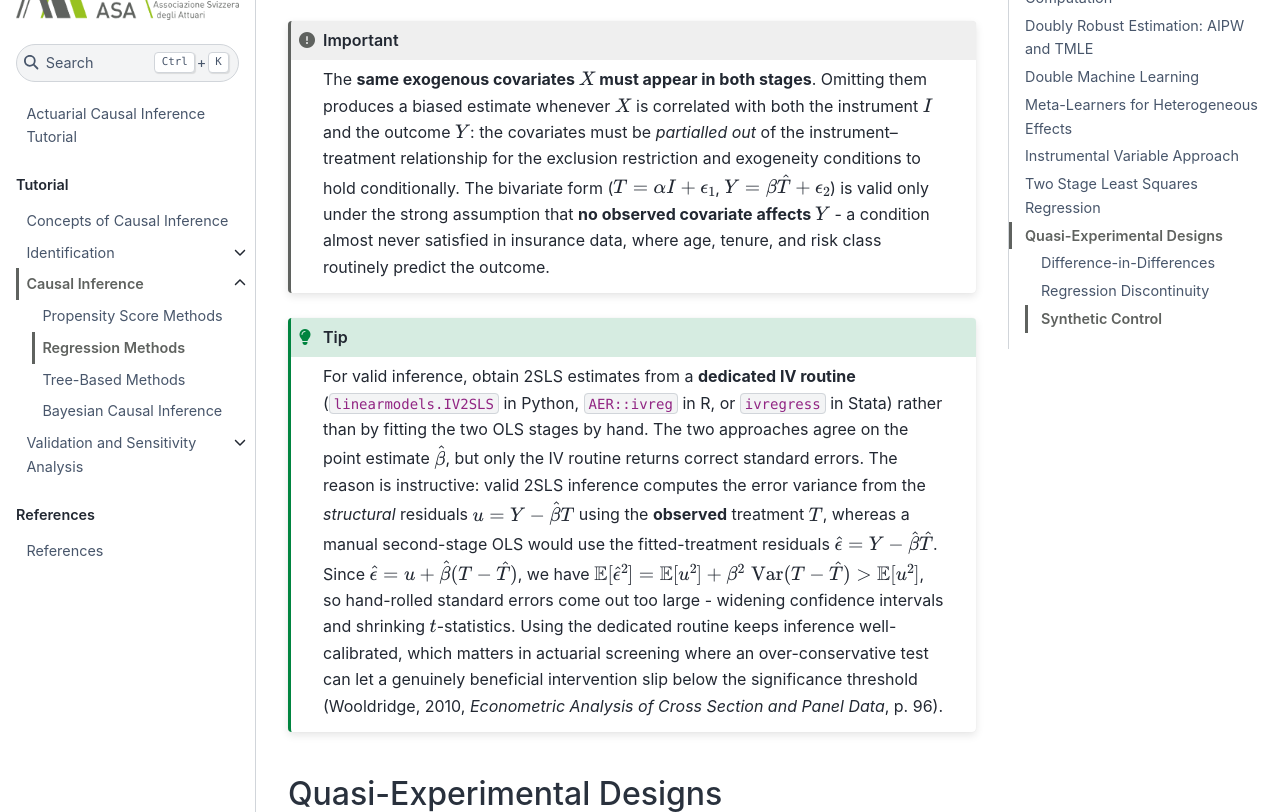
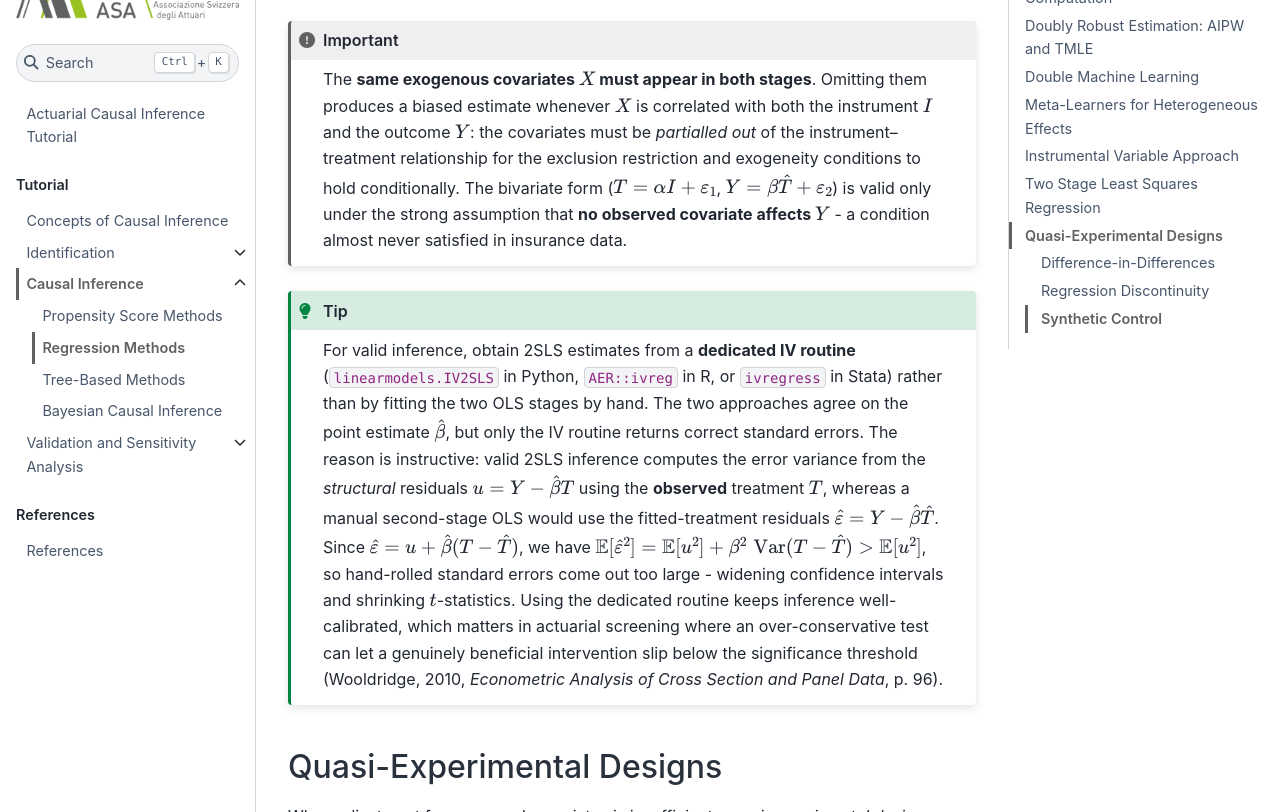
Before and after one commit to actuarial-data-science/ActuarialCausalInference, a Jupyter Book: the page built from tutorial/regression_methods.md, in a window 1280 px wide and 900 px high, scrolled down 4386 px, cut to the strip 88-900 px from the top of the window. Built offline with Jupyter Book 1.0.4 settings and Sphinx 7.4.7 and the Sphinx Book theme 1.1.4, drawn with Linux system fonts in a browser that asks for light colours; pages that are not in the unit, such as notebooks, are missing from menus; comment, search, counter and statistics services are not loaded.

Commit message:
Cosmetics

````diff
--- a/tutorial/regression_methods.md
+++ b/tutorial/regression_methods.md
@@ -61,7 +61,7 @@
 
 1. Fit initial outcome model $\hat{\mu}^0(t, x) = \mathcal{L}_Y(Y \sim T, X)$ and propensity $\hat{\pi}(x) = \mathcal{L}_T(T \sim X)$
 2. Compute the *clever covariate* $H^{(i)} = \frac{T^{(i)}}{\hat{\pi}(x^{(i)})} - \frac{1 - T^{(i)}}{1 - \hat{\pi}(x^{(i)})}$
-3. **Targeting step:** fit a one-parameter *logistic* fluctuation $\hat{\epsilon}$ by regressing $Y$ on $H$ with offset $\text{logit}\,\hat{\mu}^0$, giving the updated model $\hat{\mu}^\star(t, x)$ *(valid for $Y \in [0,1]$; see the note below for continuous outcomes)*
+3. **Targeting step:** fit a one-parameter *logistic* fluctuation $\hat{\varepsilon}$ by regressing $Y$ on $H$ with offset $\text{logit}\,\hat{\mu}^0$, giving the updated model $\hat{\mu}^\star(t, x)$ *(valid for $Y \in [0,1]$; see the note below for continuous outcomes)*
 4. Plug the targeted model into g-computation: $\hat{\tau} = \frac{1}{n}\sum_{i=1}^{n}\left[\hat{\mu}^\star(1, x^{(i)}) - \hat{\mu}^\star(0, x^{(i)})\right]$
 5. Return estimated treatment effect $\hat{\tau}$
 ```
@@ -102,7 +102,7 @@
 	2. Compute residuals $\tilde{T} = T - \hat{\pi}(X)$ on $D_{eval}$
 
 4. **Causal Estimation**
-	1. Regress outcome residuals on treatment residuals: $\tilde{Y} = \tau \tilde{T} + \epsilon$
+	1. Regress outcome residuals on treatment residuals: $\tilde{Y} = \tau \tilde{T} + \varepsilon$
 	2. *Note:* This identifies the effect using only the "exogenous" variation in $T$
 
 5. Return estimated treatment effect $\hat{\tau}$
@@ -175,7 +175,7 @@
 
 ## Two Stage Least Squares Regression
 
-```{prf:algorithm} Two Stage Least Squares
+```{prf:algorithm} Two Stage Least Squares (2SLS)
 :label: alg-2sls
 :class: dropdown
 
@@ -184,21 +184,21 @@
 **Outputs** Estimated causal effect $\hat{\beta}$ of $T$ on $Y$
 
 1. **Stage 1: Regress $T$ on instrument $I$ and covariates $X$** *(Isolate exogenous variation)*
-	1. Estimate $\hat{\alpha}, \hat{\gamma}$ from $T = \alpha I + \gamma X + \epsilon_1$
+	1. Estimate $\hat{\alpha}, \hat{\gamma}$ from $T = \alpha I + \gamma X + \varepsilon_1$
 	2. Compute predicted values $\hat{T} = \hat{\alpha} I + \hat{\gamma} X$ *($\hat{T}$ is now independent of $U$)*
 
 2. **Stage 2: Regress $Y$ on predicted $\hat{T}$ and covariates $X$** *(Identify causal mechanism)*
-	1. Estimate $\hat{\beta}, \hat{\delta}$ from $Y = \beta \hat{T} + \delta X + \epsilon_2$
+	1. Estimate $\hat{\beta}, \hat{\delta}$ from $Y = \beta \hat{T} + \delta X + \varepsilon_2$
 
 3. Return estimated causal effect $\hat{\beta}$
 ```
 
 ```{important}
-The **same exogenous covariates $X$ must appear in both stages**. Omitting them produces a biased estimate whenever $X$ is correlated with both the instrument $I$ and the outcome $Y$: the covariates must be *partialled out* of the instrument–treatment relationship for the exclusion restriction and exogeneity conditions to hold conditionally. The bivariate form ($T = \alpha I + \epsilon_1$, $Y = \beta \hat{T} + \epsilon_2$) is valid only under the strong assumption that **no observed covariate affects $Y$** - a condition almost never satisfied in insurance data, where age, tenure, and risk class routinely predict the outcome.
+The **same exogenous covariates $X$ must appear in both stages**. Omitting them produces a biased estimate whenever $X$ is correlated with both the instrument $I$ and the outcome $Y$: the covariates must be *partialled out* of the instrument–treatment relationship for the exclusion restriction and exogeneity conditions to hold conditionally. The bivariate form ($T = \alpha I + \varepsilon_1$, $Y = \beta \hat{T} + \varepsilon_2$) is valid only under the strong assumption that **no observed covariate affects $Y$** - a condition almost never satisfied in insurance data.
 ```
 
 ```{tip}
-For valid inference, obtain 2SLS estimates from a **dedicated IV routine** (`linearmodels.IV2SLS` in Python, `AER::ivreg` in R, or `ivregress` in Stata) rather than by fitting the two OLS stages by hand. The two approaches agree on the point estimate $\hat{\beta}$, but only the IV routine returns correct standard errors. The reason is instructive: valid 2SLS inference computes the error variance from the *structural* residuals $u = Y - \hat{\beta}T$ using the **observed** treatment $T$, whereas a manual second-stage OLS would use the fitted-treatment residuals $\hat{\epsilon} = Y - \hat{\beta}\hat{T}$. Since $\hat{\epsilon} = u + \hat{\beta}(T - \hat{T})$, we have $\mathbb{E}[\hat{\epsilon}^2] = \mathbb{E}[u^2] + \beta^2\,\operatorname{Var}(T - \hat{T}) > \mathbb{E}[u^2]$, so hand-rolled standard errors come out too large - widening confidence intervals and shrinking $t$-statistics. Using the dedicated routine keeps inference well-calibrated, which matters in actuarial screening where an over-conservative test can let a genuinely beneficial intervention slip below the significance threshold (Wooldridge, 2010, *Econometric Analysis of Cross Section and Panel Data*, p. 96).
+For valid inference, obtain 2SLS estimates from a **dedicated IV routine** (`linearmodels.IV2SLS` in Python, `AER::ivreg` in R, or `ivregress` in Stata) rather than by fitting the two OLS stages by hand. The two approaches agree on the point estimate $\hat{\beta}$, but only the IV routine returns correct standard errors. The reason is instructive: valid 2SLS inference computes the error variance from the *structural* residuals $u = Y - \hat{\beta}T$ using the **observed** treatment $T$, whereas a manual second-stage OLS would use the fitted-treatment residuals $\hat{\varepsilon} = Y - \hat{\beta}\hat{T}$. Since $\hat{\varepsilon} = u + \hat{\beta}(T - \hat{T})$, we have $\mathbb{E}[\hat{\varepsilon}^2] = \mathbb{E}[u^2] + \beta^2\,\operatorname{Var}(T - \hat{T}) > \mathbb{E}[u^2]$, so hand-rolled standard errors come out too large - widening confidence intervals and shrinking $t$-statistics. Using the dedicated routine keeps inference well-calibrated, which matters in actuarial screening where an over-conservative test can let a genuinely beneficial intervention slip below the significance threshold (Wooldridge, 2010, *Econometric Analysis of Cross Section and Panel Data*, p. 96).
 ```
 
 ## Quasi-Experimental Designs
````
Also changed, not shown: other parts of tutorial/regression_methods.md (+1 -1 lines).
